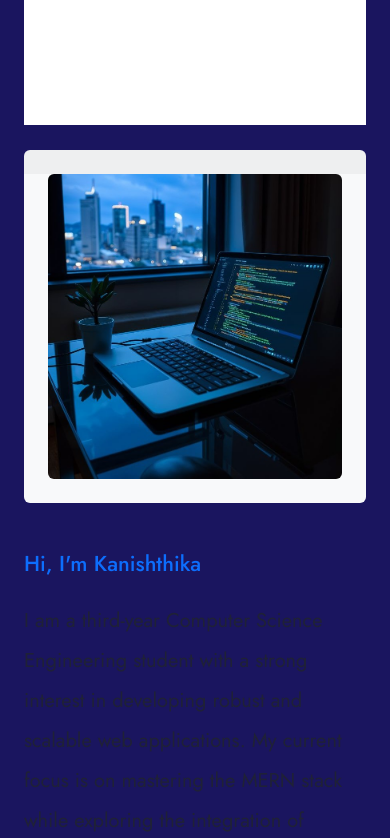
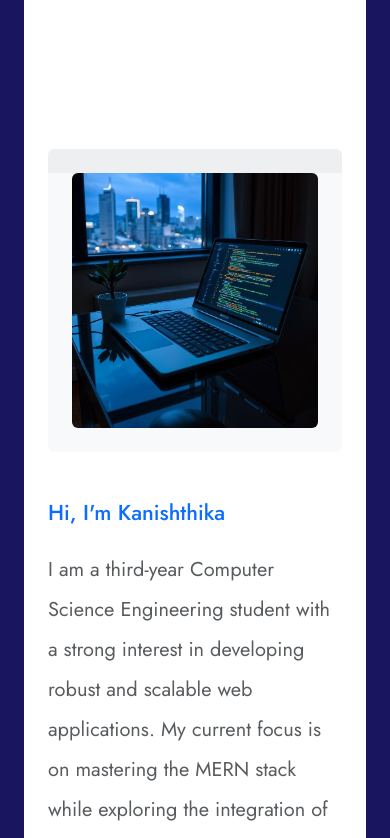
Before and after one commit to Kanishthika11/Kani_portfolio, a React (Vite) app: page / in a window 390 px wide. Shown: the part 940-1778 px from the top of the page. Built offline with nearby package versions, Linux system fonts and the light colour scheme; a web font is replaced by a local one.

Commit message:
updated1 index.css

```diff
--- a/src/index.css
+++ b/src/index.css
@@ -648,44 +648,46 @@ body {
   color: #16acde;
 }
 @media (max-width: 768px) {
-  .contact-header {
-    text-align: center;
-    padding: 2rem !important;
-  }
-}
-
-/*** footer Start ***/
-@media (max-width: 991px) {
-    .container-fluid .footer-content {
-        padding-left: 0;
-    }
-}
-
-@media (max-width: 768px) {
-  /* Adjust left-side panels to full width */
+  .contact-header,
   .about-header,
   .education-header,
   .skills-header,
   .interest-header,
   .testimonial-header,
-  .portfolio-header,
-  .contact-header {
+  .portfolio-header {
     width: 100% !important;
     padding: 2rem !important;
     text-align: center;
-    background-color: #fff !important; /* change dark bg to light */
-    color: #000 !important; /* readable text */
+    background-color: #ffffff !important;  /* Light background for readability */
+    color: #000000 !important;              /* Ensure text is dark for contrast */
   }
 
-  /* Reset container layout */
+  .about-content,
+  .education-content,
+  .skills-content,
+  .interest-content,
+  .testimonial-content,
+  .portfolio-content,
+  .contact-content {
+    background-color: #ffffff !important;  /* Same light background */
+    color: #000000 !important;
+    padding: 1.5rem !important;
+  }
+
   .container-fluid .row.g-0 {
     flex-direction: column;
   }
 
-  /* Optional: center titles */
   .sub-title,
   .display-6,
   .display-5 {
     text-align: center !important;
   }
+
+  .custom-left-panel {
+    background-color: #ffffff !important;
+    color: #000000 !important;
+    padding: 2rem !important;
+    text-align: center;
+  }
 }
```
